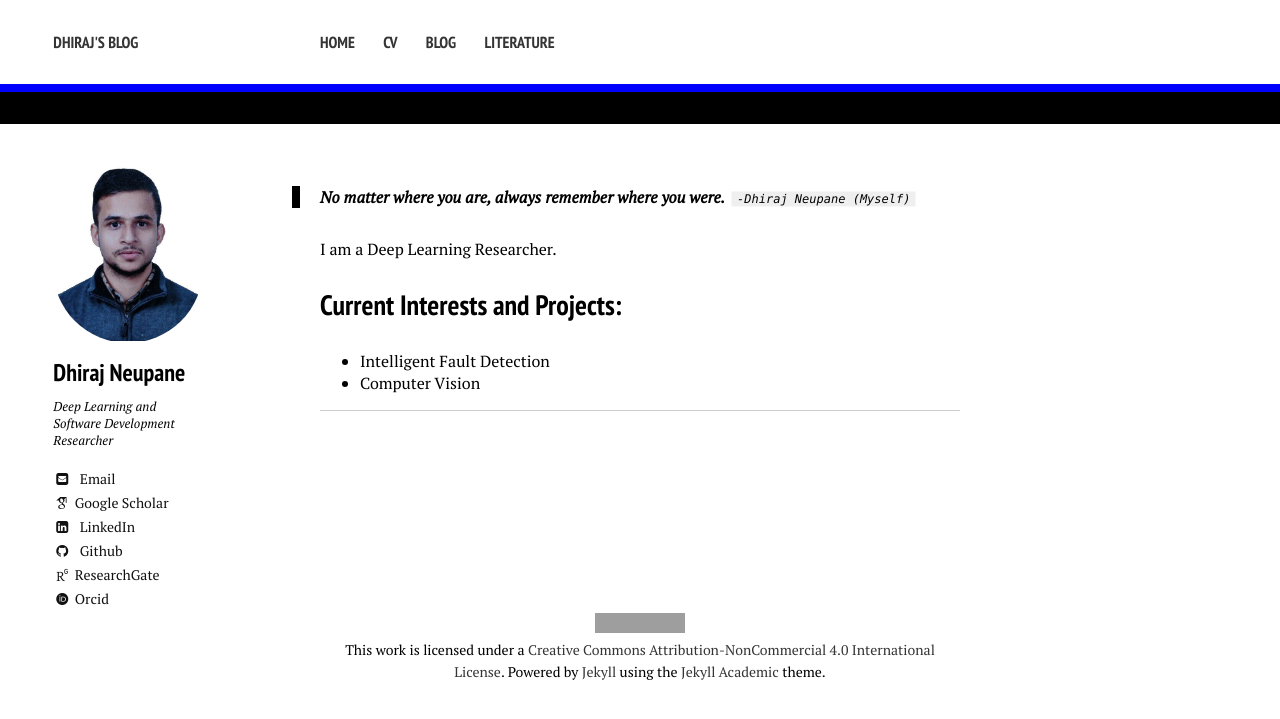
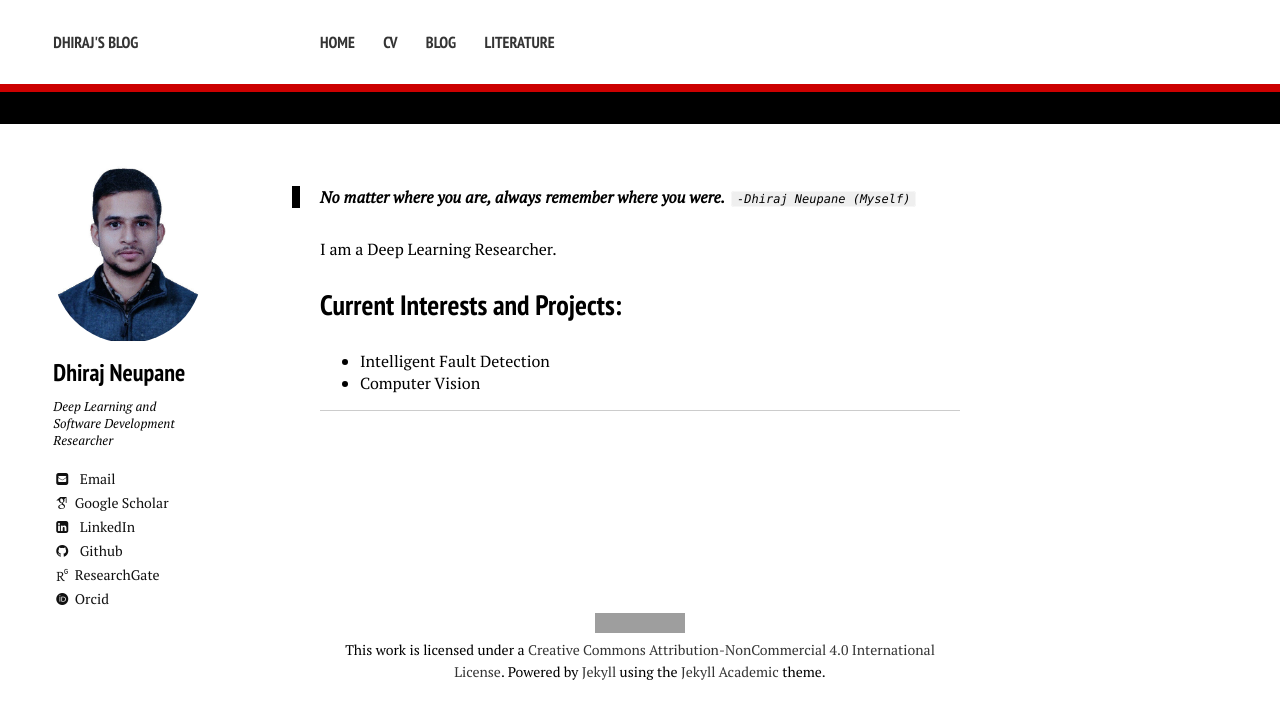
Before and after one commit to PIjarihd/dhirajneupane.github.io, a Jekyll site: the page built from index.md, in a window 1280 px wide. Shown: the top 719 px of the page. Built offline with Jekyll 4.4.1, drawn with Linux system fonts in a browser that asks for light colours; nearby versions of some CDN libraries; some web fonts are replaced; grey boxes are pictures that could not be loaded.

Commit message:
Update _config.yml

```diff
--- a/_config.yml
+++ b/_config.yml
@@ -42,7 +42,7 @@ owner:
 
 # The following adjust the accents for your site. If you would like to further edit colors, fonts, font sizes, etc.
 # you may do so in _sass/variables.scss
-highlight-color: '#0000FF'
+highlight-color: '#CC0000'
 lowlight-color: '#000'
 
   # NOTE: If you would like your site to be licensed under a creative commons license, uncomment the 'yes' next to the type of license you wish to use.
```
